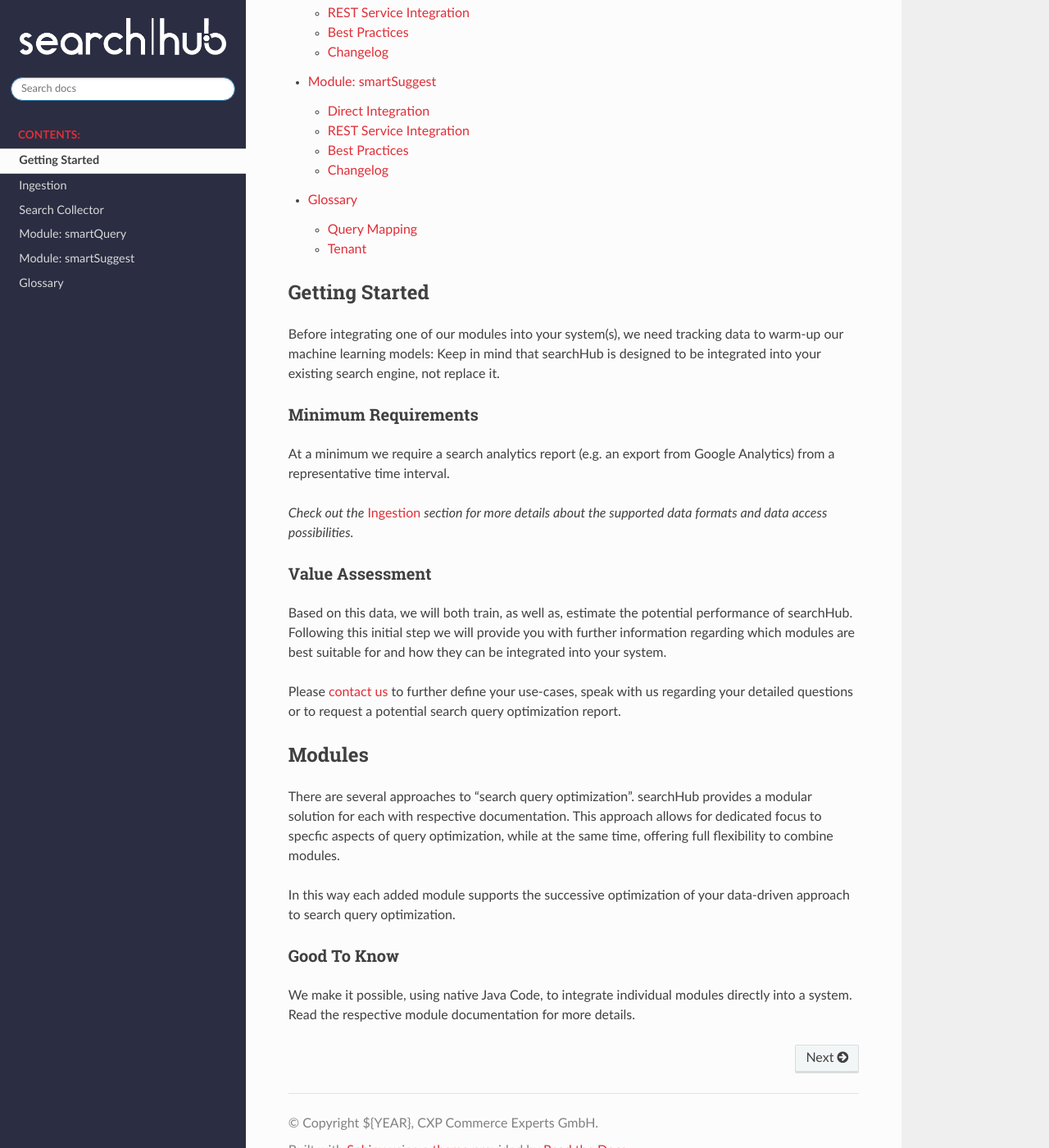
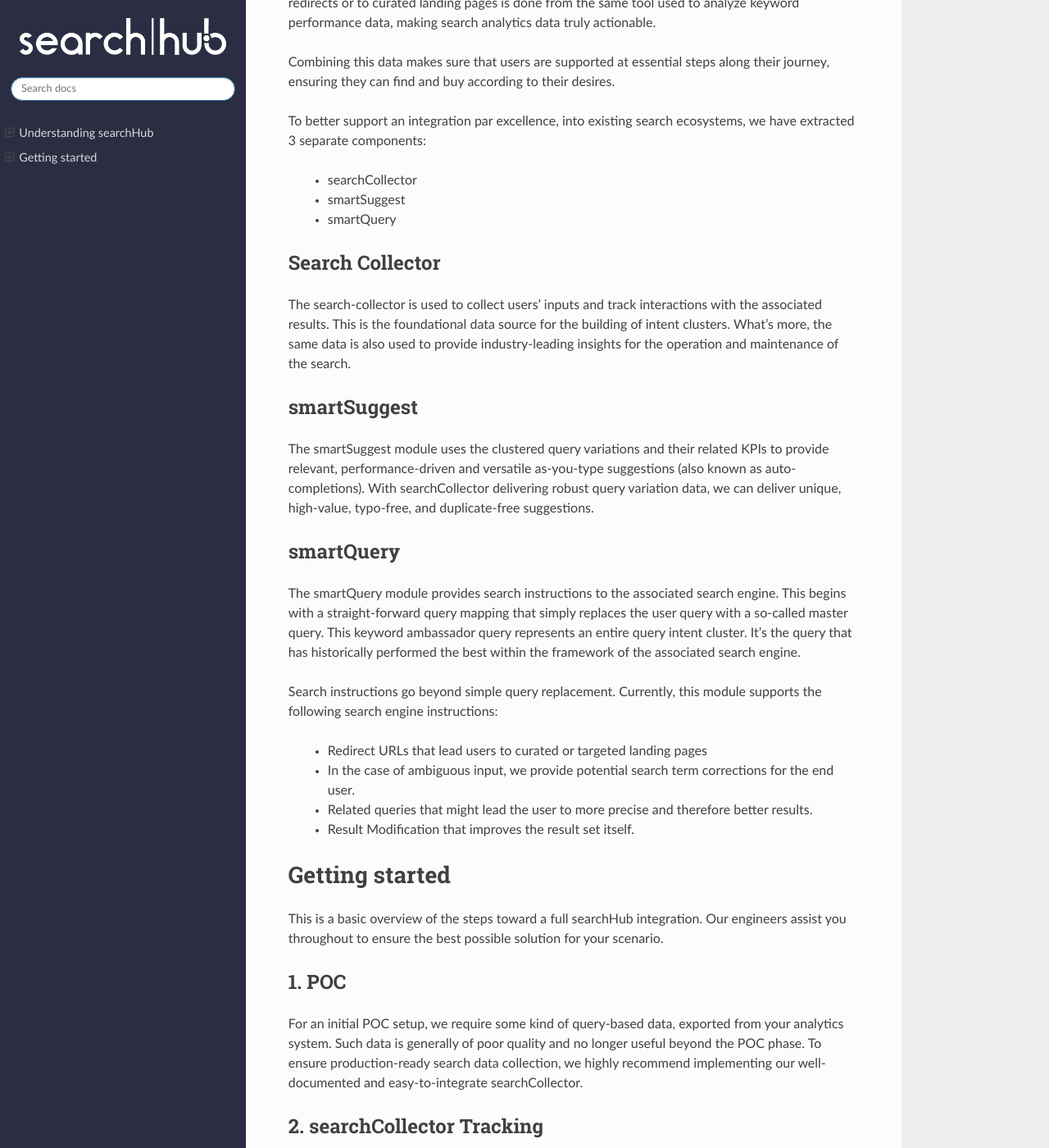
Before and after one commit to CommerceExperts/searchhub-docs, a Sphinx documentation site: the page built from docs/index.rst, in a window 1280 px wide and 1400 px high, scrolled down 576 px. Shown: the whole window at 82% size. Built offline with Sphinx 7.4.7 and the Read the Docs theme 3.1.0, drawn with Linux system fonts in a browser that asks for light colours; some of the changed text lies outside the part shown.

Commit message:
Add integration guide as new start doc

```diff
--- a/docs/index.rst
+++ b/docs/index.rst
@@ -1,51 +1,81 @@
-CXP searchHub documentation
-============================
+Understanding searchHub
+=======================
 
-.. toctree::
-   :maxdepth: 2
-   :glob:
-   :caption: Contents:
+searchHub is an add-on that optimizes your existing site search, so you don't have to. Whether you use a proprietary search like FACT-Finder or Algolia, or an open-source solution like Elasticsearch, your shop visitors' search journeys are individually optimized based on purchase intent. This is where searchHub is different: Instead of optimizing keyword "strings,"  we approach customer search journey optimization differently.  Our industry-leading keyword-tracking technology identifies the underlying "thing" or purchase intent of each customer.
 
-   Getting Started <self>
-   ingestion
-   search-collector
-   module_*
-   glossary
+All keywords that represent the same intent are grouped together and so we call them "intent clusters." These clusters are analyzed to determine the most profitable "keyword ambassador" (aka “master query”). This master query must fulfill strict selection requirements for both the shop's bottom line and end-user purchase intent. In a final step, the master query is sent to your existing search engine for further processing. This is the underlying core of searchHub.
+
+The searchHub management UI facilitates the analysis and access to industry-leading search engine performance data, a unified optimization tool for all search engines. It is here that intent clusters are verified, improved and corrected. By enabling search managers to enrich search data with industry and category knowledge, the searchHub management UI goes a step further. Now, adding redirects or to curated landing pages is done from the same tool used to analyze keyword performance data, making search analytics data truly actionable.
+
+Combining this data makes sure that users are supported at essential steps along their journey, ensuring they can find and buy according to their desires.
+
+To better support an integration par excellence, into existing search ecosystems, we have extracted 3 separate components:
+
+    - searchCollector
+    - smartSuggest
+    - smartQuery
+
+Search Collector
+----------------
+
+The search-collector is used to collect users' inputs and track interactions with the associated results. This is the foundational data source for the building of intent clusters. What's more, the same data is also used to provide industry-leading insights for the operation and maintenance of the search.
+
+smartSuggest
+------------
+
+The smartSuggest module uses the clustered query variations and their related KPIs to provide relevant, performance-driven and versatile as-you-type suggestions (also known as auto-completions). With searchCollector delivering robust query variation data, we can deliver unique, high-value, typo-free, and duplicate-free suggestions.
+
+smartQuery
+----------
+
+The smartQuery module provides search instructions to the associated search engine. This begins with a straight-forward query mapping that simply replaces the user query with a so-called master query. This keyword ambassador query represents an entire query intent cluster. It’s the query that has historically performed the best within the framework of the associated search engine.
+
+Search instructions go beyond simple query replacement. Currently, this module supports the following search engine instructions:
+
+    - Redirect URLs that lead users to curated or targeted landing pages
+    - In the case of ambiguous input, we provide potential search term corrections for the end user.
+    - Related queries that might lead the user to more precise and therefore better results.
+    - Result Modification that improves the result set itself.
+
+Getting started
+===============
+
+This is a basic overview of the steps toward a full searchHub integration. Our engineers assist you throughout to ensure the best possible solution for your scenario.
+
+1. POC
+------
+For an initial POC setup, we require some kind of query-based data, exported from your analytics system. Such data is generally of poor quality and no longer useful beyond the POC phase. To ensure production-ready search data collection, we highly recommend implementing our well-documented and easy-to-integrate searchCollector.
+
+2. searchCollector Tracking
+---------------------------
+searchCollector is a searchHub script installed directly into your shop front-end. It's specific to your shop structure, making integration easy. To ensure the highest level of reliability, we recommend adding tracking attributes to the shop HTML. Further details can be found in the accompanying `Integration Docs <search-collector.html>`_.
+
+Additionally, we provide sample texts for your cookie consent management system and your privacy policy. Be sure to include the necessary internal business contacts to guarantee corporate compliance.
+
+3. searchHub on-boarding
+------------------------
+Upon receiving an initial search data export or once the searchCollector has been integrated, we allocate a single or multichannel tenant within searchHub. A channel defines distinct operational units within a tenant. Each language is a unique channel. However, there are scenarios in which a single language may necessitate several channels. For example, within tenants of a single language but with differing shop data.
+
+Once completing setup, you will receive a list of your allocated channels, and your API Key.
+
+4. Choose Integration Type
+--------------------------
+smartQuery and smartSuggest integration modules, are delivered as Java Libraries. If you’re running on Java, it is recommended to integrate these directly into your search infrastructure. All integration details can be found in the respective module documentation.
+
+HTTP/REST headless services are provided for all other platforms, or in instances where external proprietary code is not allowed. Delivered as public Docker images, they can be operated on premise or from searchHub (as a service). If possible, we recommend to run the service on premise to reduce latency. The simple JSON API can be easily adopted either with a generated OpenAPI Client, a self-made HTTP-Client, or one of our available home-grown clients.
+
+In the event on-premise services are chosen, please inform the responsible IT department as soon as possible. Provide them with the appropriate implementation guides for `smartSuggest`_ and `smartQuery`_.
+
+5. Define User Stories
+----------------------
+It is our aim to support you throughout the searchHub integration process. To this end, we provide you with ready-to-use user story templates, in which we describe the crucial integration tasks for each module. Download them here and add your own relevant integration details now.
+
+Find the user stories for `smartSuggest <smartsuggest/user-stories.html>` and `smartQuery <smartquery/user-stories.html` here.
+
+6. Quality Assurance
+--------------------
+Once searchHub is pushed to the "testing stage"  we happily verify everything works as expected, at no extra charge. Please don't hesitate to involve us in your deployment process.
 
 
-Getting Started
----------------
-
-Before integrating one of our modules into your system(s), we need tracking data to warm-up our machine learning models:
-Keep in mind that searchHub is designed to be integrated into your existing search engine, not replace it.
-
-Minimum Requirements
-____________________
-
-At a minimum we require a search analytics report (e.g. an export from Google Analytics) from a representative time interval.
-
-*Check out the* `Ingestion`_ *section for more details about the supported data formats and data access possibilities.*
-
-Value Assessment
-________________
-
-Based on this data, we will both train, as well as, estimate the potential performance of searchHub. Following this initial step we will provide you with further information regarding which modules are best suitable for and how they can be integrated into your system.
-
-Please `contact us`_ to further define your use-cases, speak with us regarding your detailed questions or to request a potential search query optimization report.
-
-
-Modules
--------
-
-There are several approaches to "search query optimization". searchHub provides a modular solution for each with respective documentation. This approach allows for dedicated focus to specfic aspects of query optimization, while at the same time, offering full flexibility to combine modules.
-
-In this way each added module supports the successive optimization of your data-driven approach to search query optimization.
-
-Good To Know
-____________
-
-We make it possible, using native Java Code, to integrate individual modules directly into a system. Read the respective module documentation for more details.
-
-
-.. _Ingestion: ingestion.html
-.. _contact us: https://www.searchhub.io/contact-us.html
+.. _smartSuggest: module_smartsuggest.html
+.. _smartQuery: module_smartquery.html
```
